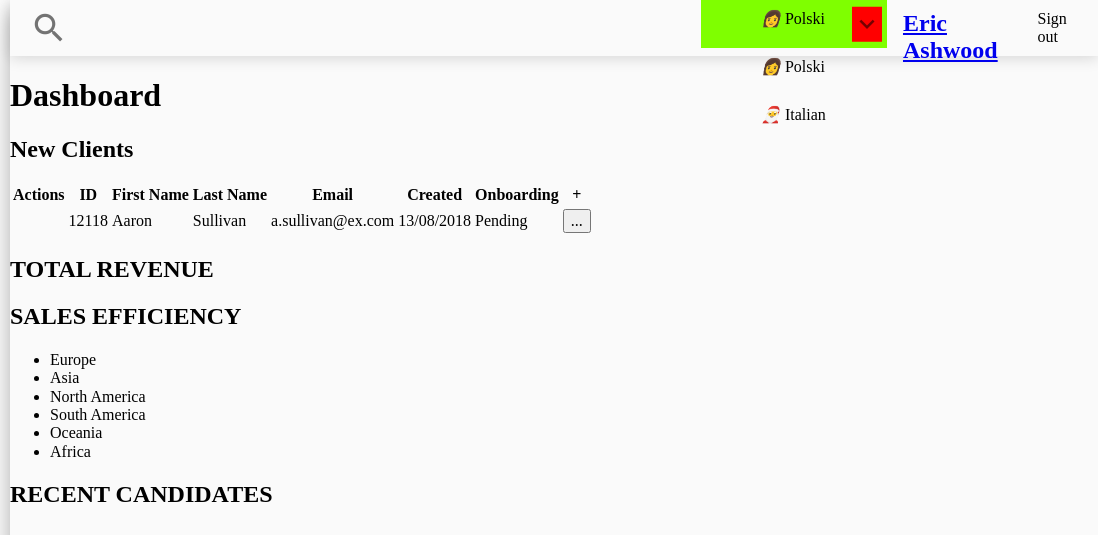
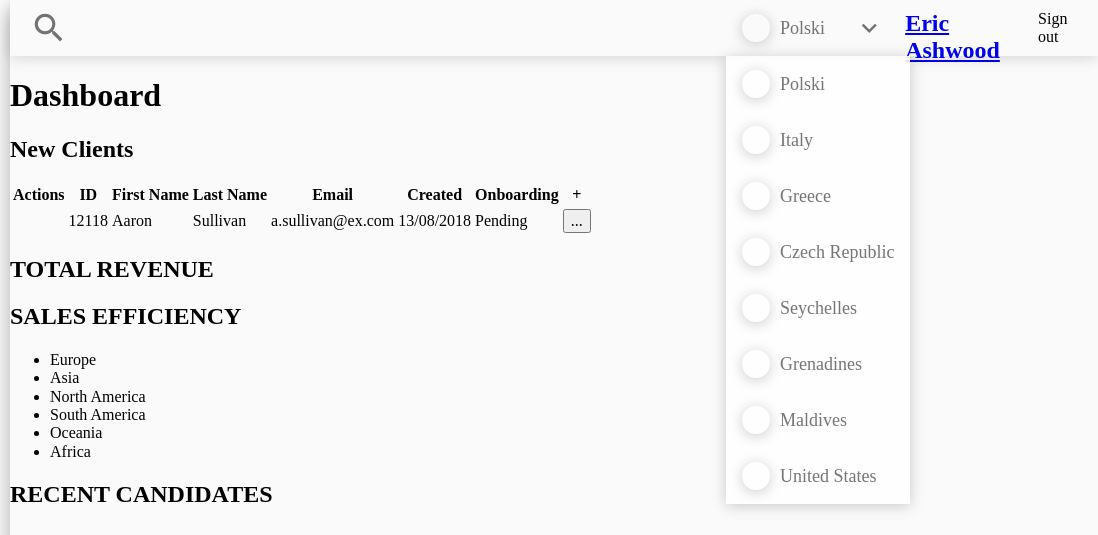
Before and after one commit to dariuszslomka/ModernDashboard, a website built with webpack: page src/pages/index.html in a window 1280 px wide. Shown: the top 535 px of the page, 182-1280 px from the left. Built offline with nearby package versions, Linux system fonts and the light colour scheme.

Commit message:
language selector styles WIP

```diff
--- a/src/pages/index.html
+++ b/src/pages/index.html
@@ -1,5 +1,6 @@
 <!DOCTYPE html>
 <html lang="en">
+
 <head>
   <meta charset="UTF-8" />
   <meta name="viewport" content="width=device-width, initial-scale=1.0" />
@@ -8,10 +9,7 @@
   <meta property="og:title" content="Modern dashboard" />
   <meta property="og:description" content="Project created to train css/sass skills" />
   <meta property="og:url" content="https://dariusz.slomka.github.io/ModernDashboard" />
-    <meta
-      property="og:image"
-      content="https://maciejkorsan.com/wtf-gulp-starter/assets/img/cover.png"
-    />
+  <meta property="og:image" content="https://maciejkorsan.com/wtf-gulp-starter/assets/img/cover.png" />
 </head>
 
 <body>
@@ -128,25 +126,47 @@
           <span class="navbar-search__placeholder">Search</span>
         </label>
         <div class="navbar__wrapper">
-            <section class="navbar__section language-section">
-              <div class="language-wrapper">
-                <ul class="languages-default">
+          <section class="navbar__section languages">
+            <ul class="languages__list languages__list--default">
               <li class="language">
-                    <i class="language__icon">👩</i>
+                <i class="language__icon"></i>
                 <span class="language__name">Polski</span>
               </li>
             </ul>
-                <ul class="languages">
+            <ul class="languages__list languages__list--selection">
               <li class="language">
-                    <i class="language__icon">👩</i>
+                <i class="language__icon"></i>
                 <span class="language__name">Polski</span>
               </li>
               <li class="language">
-                    <i class="language__icon">🎅</i>
-                    <span class="language__name">Italian</span>
+                <i class="language__icon"></i>
+                <span class="language__name">Italy</span>
+              </li>
+              <li class="language">
+                <i class="language__icon"></i>
+                <span class="language__name">Greece</span>
+              </li>
+              <li class="language">
+                <i class="language__icon"></i>
+                <span class="language__name">Czech Republic</span>
+              </li>
+              <li class="language">
+                <i class="language__icon"></i>
+                <span class="language__name">Seychelles</span>
+              </li>
+              <li class="language">
+                <i class="language__icon"></i>
+                <span class="language__name">Grenadines</span>
+              </li>
+              <li class="language">
+                <i class="language__icon"></i>
+                <span class="language__name">Maldives</span>
+              </li>
+              <li class="language">
+                <i class="language__icon"></i>
+                <span class="language__name">United States</span>
               </li>
             </ul>
-              </div>
           </section>
           <section class="navbar__section login">
             <img alt="login photo" class="login__photo">
@@ -225,4 +245,5 @@
     </main>
   </div>
 </body>
+
 </html>
--- a/src/scss/modules/navbar/language-selector.scss
+++ b/src/scss/modules/navbar/language-selector.scss
@@ -1,22 +1,17 @@
-
-.language-section {
-  width: 225px;
+.languages {
   height: 100%;
   position: relative;
-}
+  width: 200px; // TO DO REMOVE
 
-.language-wrapper {
-  position: absolute;
-  width: 100%;
-  left: 0;
-  top: 0;
-}
-
-.languages-default {
+  &__list {
     list-style: none;
     margin: 0;
-  position: relative;
-  background:chartreuse;
+    padding: 0;
+
+    &--default {
+      height: 100%;
+      display: flex;
+      align-items: center;
 
       &:after {
         display: block;
@@ -28,20 +23,57 @@
         top: 50%;
         transform: translateY(-50%);
         right: 5px;
-    background: red;
       }
     }
 
-.languages {
-  list-style: none;
-  margin: 0;
+    &--selection {
+      position: absolute;
+      left: 0;
+      top: 100%;
+      background: rgba(white, 0.9);
+      box-shadow: 0 2px 14px rgba(0, 0, 0, 0.2);
+    }
+  }
 }
 
+
+
+// .languages-default {
+//   // &:after {
+//   //   display: block;
+//   //   content: 'expand_more';
+//   //   position: absolute;
+//   //   font-family: 'Material Icons';
+//   //   font-size: 30px;
+//   //   color: $dark-lighter;
+//   //   top: 50%;
+//   //   transform: translateY(-50%);
+//   //   right: 5px;
+//   //   background: red;
+//   // }
+// }
+
 .language {
-  height: 48px;
-  padding: 10px 20px;
+  padding: 0;
+  margin: 0;
+  height: 56px;
+  display: flex;
+  flex-direction: row;
+  align-items: center;
+  padding: 0 16px;
 
     &__icon {
+      display: block;
+      height: 28px;
+      width: 28px;
+      border-radius: 50%;
+      box-shadow: 0 2px 14px rgba(0, 0, 0, 0.2);
+      margin-right: 10px;
+    }
 
+    &__name {
+      font-size: 18px;
+      color: $dark-lighter;
+      white-space: nowrap;
     }
 }
```
Lines whose indentation alone changed are shown as unchanged.
